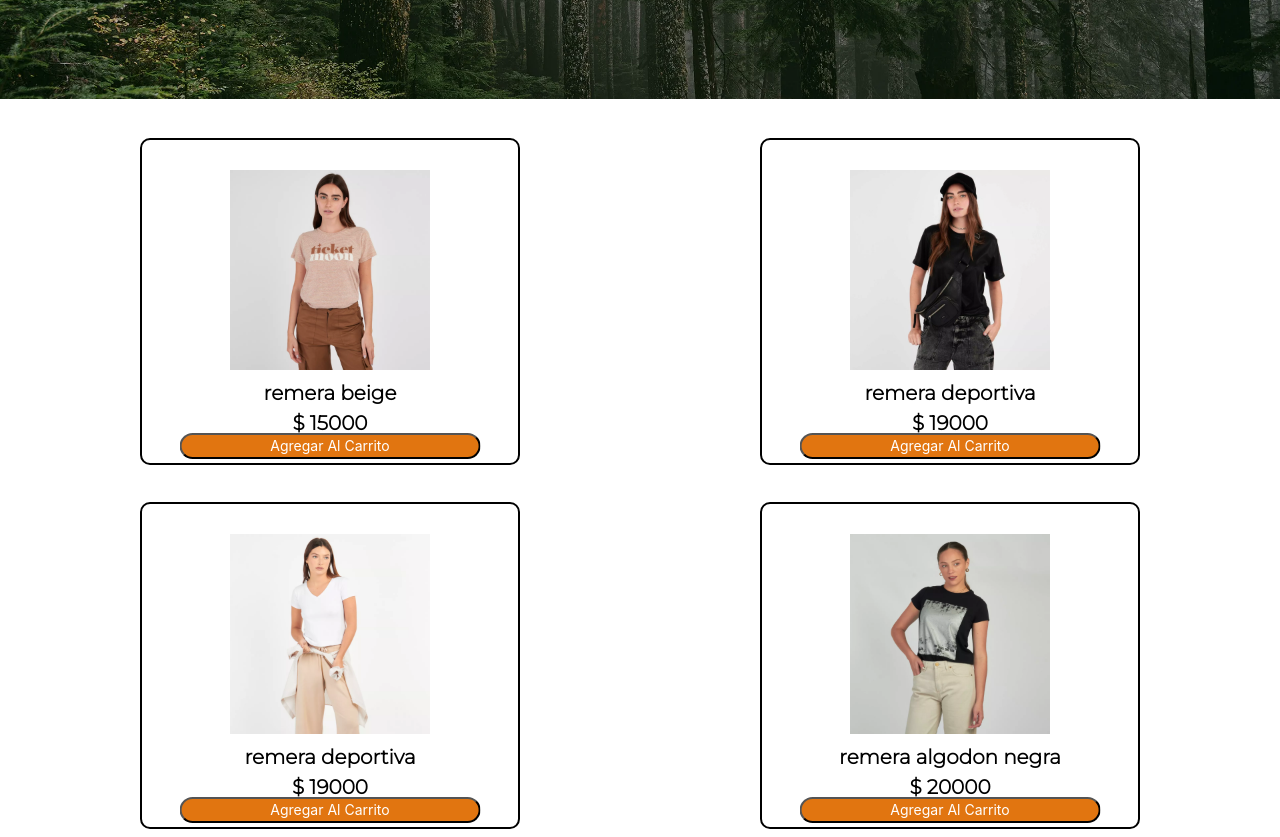
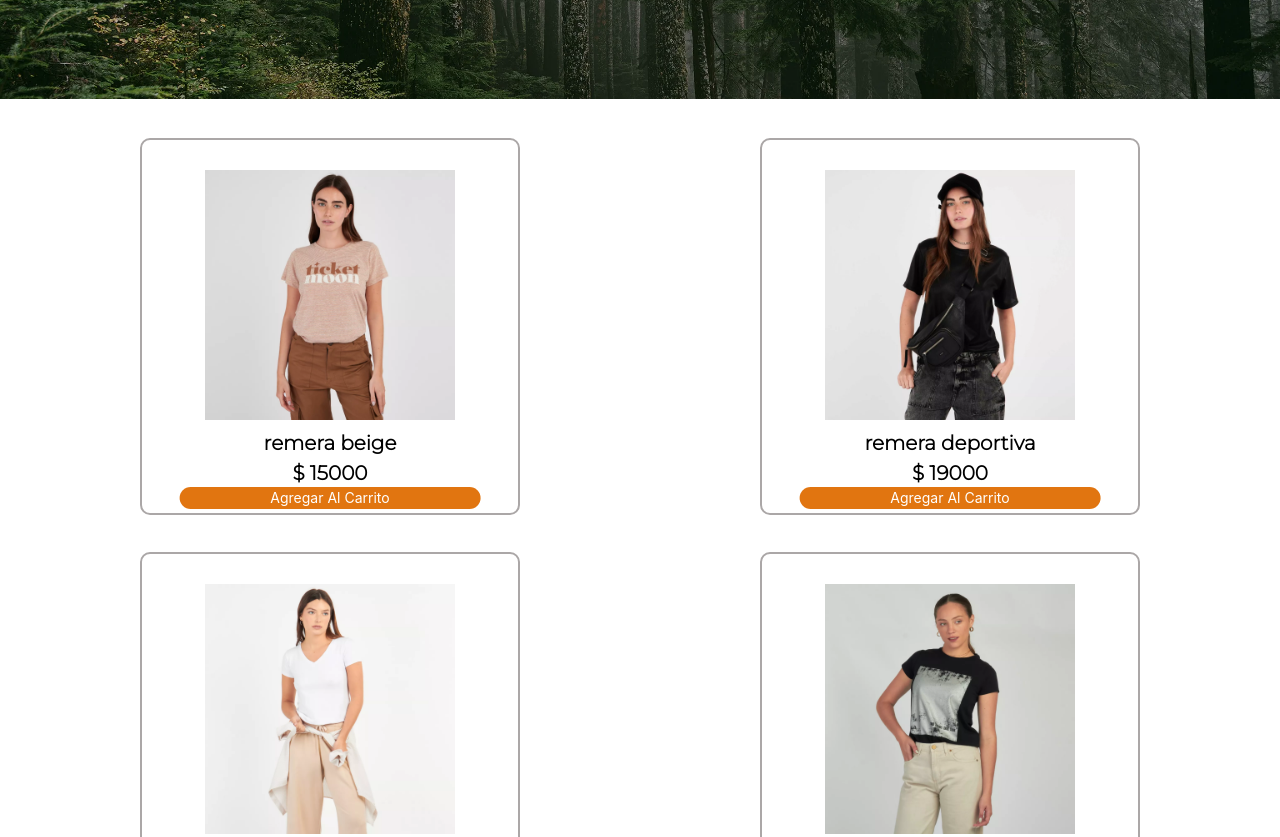
Before and after one commit to Roxcampos/Codoacodo-proyecto-tienda, a plain HTML site: page index.html in a window 1280 px wide. Shown: the part 780-1617 px from the top of the page. Drawn offline with nearby package versions, Linux system fonts and the light colour scheme.

Commit message:
cambios sin bordes boton carrito

```diff
--- a/css/estilo.css
+++ b/css/estilo.css
@@ -289,7 +289,7 @@ div#slider figure {
 }
 
 .imagen{
-    width: 200px;
+    width: 250px;
 
 object-fit: cover;
 }
@@ -297,12 +297,11 @@ object-fit: cover;
 .productos li {
   display: inline-block;
   text-align: center;
-  min- width: 400px; /* Ancho ajustado para tres tarjetas por fila */
   vertical-align: top;
   margin: 1.5% 1.5%;
   padding: 30px 20px;
   box-sizing: border-box;
-  border: 2px solid #000000;
+  border: 2px solid #aba7a7;
   border-radius: 10px;
   min-width: 380px;
   position: relative; /* Agregamos posición relativa */
@@ -343,12 +342,13 @@ object-fit: cover;
   transform: translateX(-50%); /* Alineamos el botón horizontalmente */
   width: 80%; /* Ancho ajustado para el botón */
   background-color: #e17510;
-  border-radius: 24px;
+  border-radius: 20px;
   font-family: "Inter";
   font-size: 14px;
   line-height: 20px;
   text-align: center;
   color: #fff;
+  border: none;
 }
 
 .btn-carrito:hover {
```
